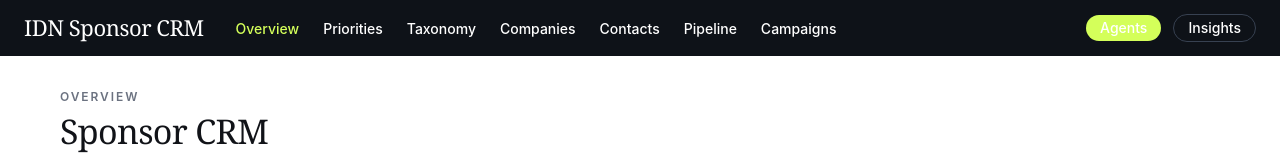
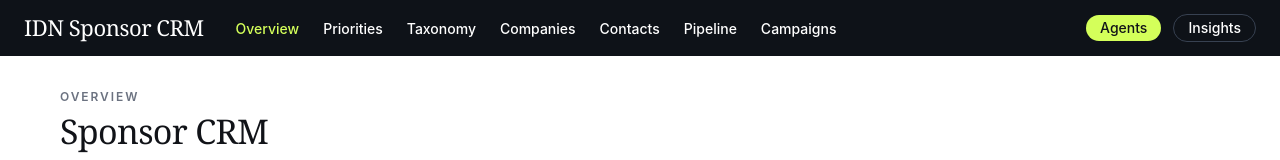
Before and after one commit to aphutch3/idn-sponsor-crm, a Next.js app in the folder app/: page / in a window 1280 px wide. Shown: the top 160 px of the page. Built offline with nearby package versions, Linux system fonts and the light colour scheme; no server answers; the database is empty.

Commit message:
Top nav: Agents button uses black text on lime for contrast

```diff
--- a/app/src/components/top-nav.tsx
+++ b/app/src/components/top-nav.tsx
@@ -33,7 +33,7 @@ export function TopNav() {
         </div>
       </div>
       <div className="flex items-center gap-3">
-        <Link className="tk-btn tk-btn-sm tk-btn-accent" href="/agents">Agents</Link>
+        <Link className="tk-btn tk-btn-sm tk-btn-accent" href="/agents" style={{ color: "#111318" }}>Agents</Link>
         <Link className="tk-btn tk-btn-sm tk-btn-ghost" style={{ borderColor: "#374151", color: "white" }} href="/insights">
           Insights
         </Link>
```
